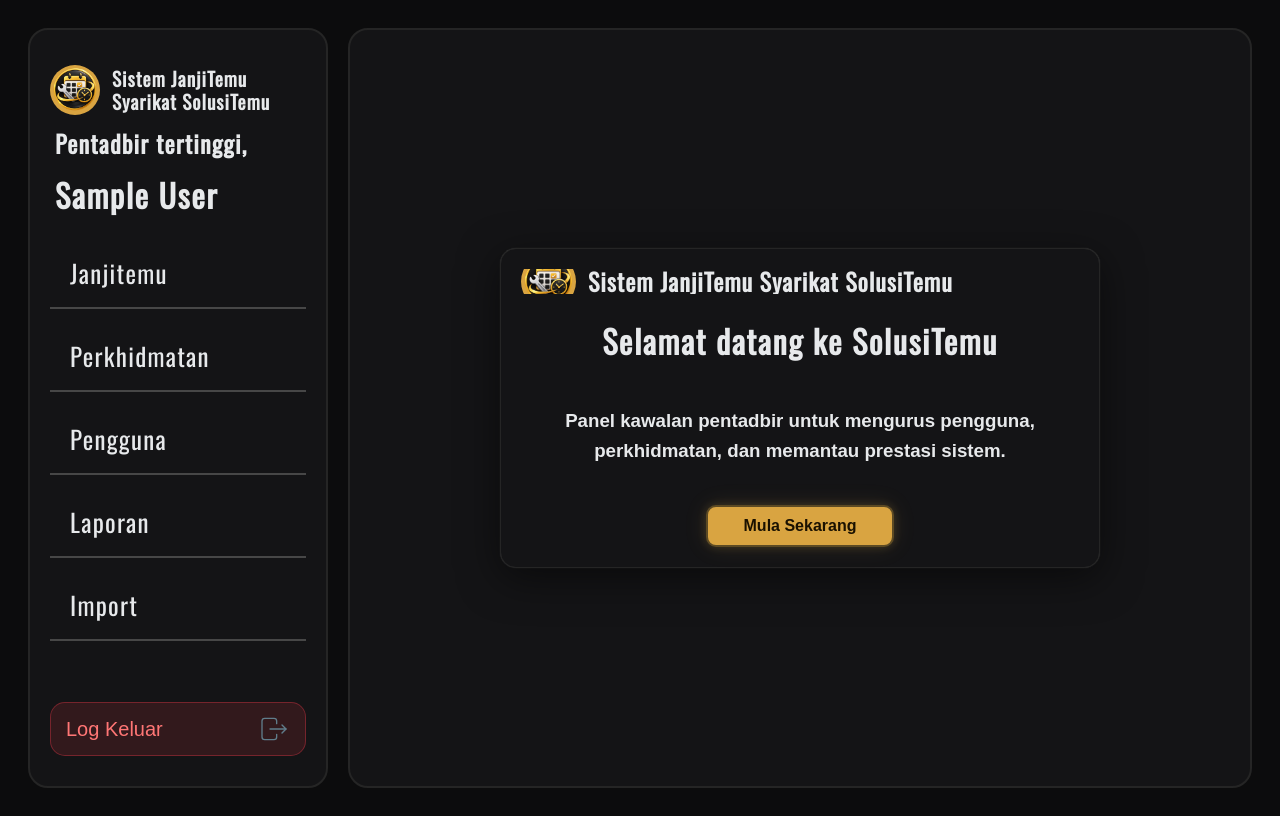
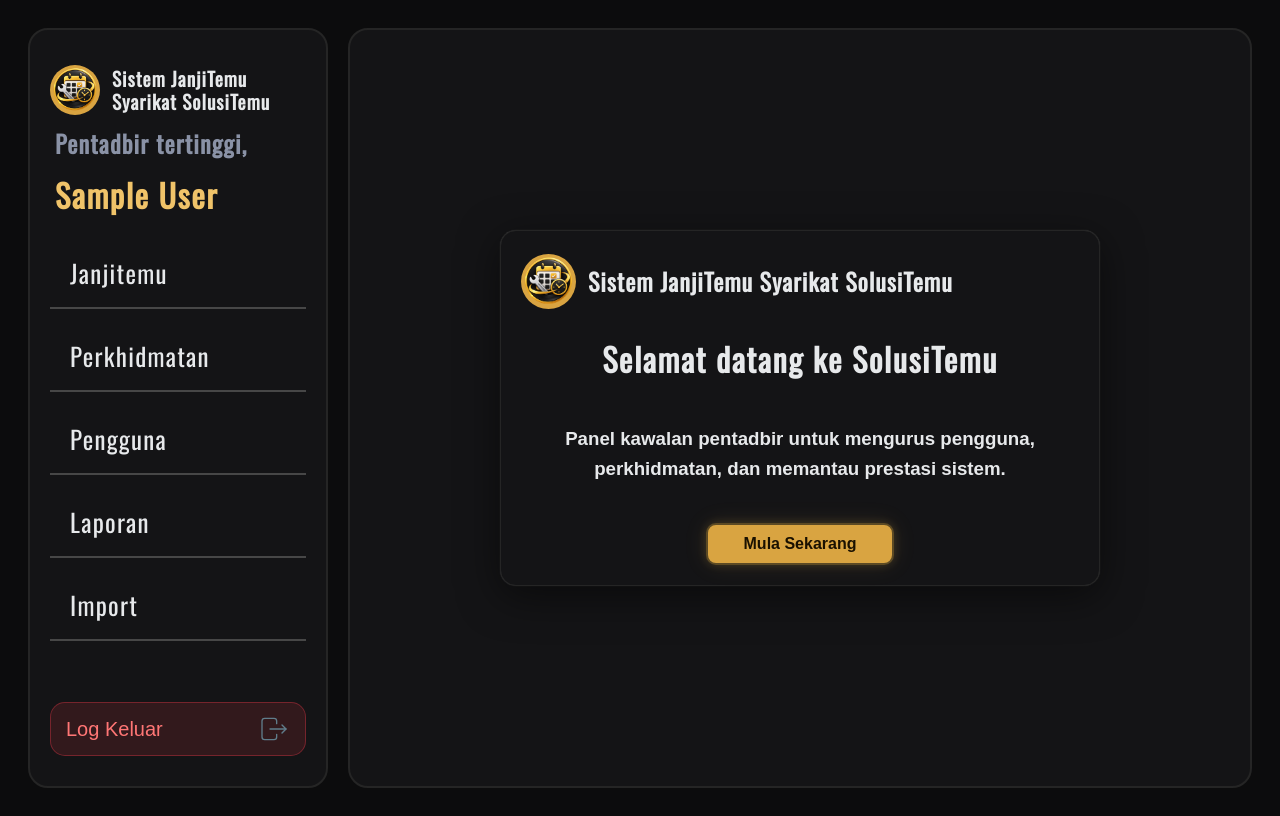
Before and after one commit to ZrTst/SolusiTemu, a PHP site: page /pages/dashboard.php in a window 1280 px wide. Run offline with PHP 8.4, Linux system fonts and the light colour scheme; the visitor is signed in with stand-in values (Sample User, id 1).

Commit message:
Expanded the color scheme

```diff
--- a/public/css/dashboard.css
+++ b/public/css/dashboard.css
@@ -29,12 +29,12 @@
     align-items: center;
     margin: 5px;
     box-sizing: border-box;
-
+    color: var(--text-grey);
 }
 
 .sidebar-container h2.font-oswald:nth-of-type(2) {
     font-size: 2rem;
-    color: var(--text);
+    color: var(--gold-bright);
     font-weight: 700;
     margin-bottom: 20px;
 }
@@ -62,12 +62,19 @@
     border-bottom: 2px solid var(--border);
     cursor: pointer;
     transition: all 0.2s ease;
+    transform: scale(1);
 }
 
-.sidebar-vertical-btn:hover {
+.sidebar-vertical-btn:hover,
+.sidebar-vertical-btn.active {
     background-color: var(--panel-raised);
     color: var(--gold-bright);
     padding-left: 24px;
+}
+
+.sidebar-vertical-btn:active {
+    transform: scale(0.99);
+    transition: transform 0.05s ease;
 }
 
 .sidebar-container .logo-container {
--- a/public/css/home.css
+++ b/public/css/home.css
@@ -7,7 +7,7 @@
     flex-direction: column;
     border-radius: 16px;
     width: 40vw;
-    height: 40vh;
+    height: max-content;
     background: var(--panel);
     justify-content: center;
     border: 1px solid var(--border-soft);
--- a/public/global.css
+++ b/public/global.css
@@ -16,15 +16,18 @@
     --panel-raised: #1b1b1e;
     --border: #474747;
     --border-soft: #252525;
+    --border-blue: #22262f;
     --text: #e7e9eb;
     --text-caramel: #1a1100;
     --text-dim: #94908a;
     --text-faint: #5c5852;
+    --text-grey: #8a92a6;
     --gold: #d9a441;
     --gold-bright: #f0c369;
     --gold-dim: #5c4a24;
+    --gold-champagne: #D4AF37;
     --icon: #607d8b;
-    --icon-active: #2196f3;
+    --icon-active: #f0c369;
 }
 
 body {
```
